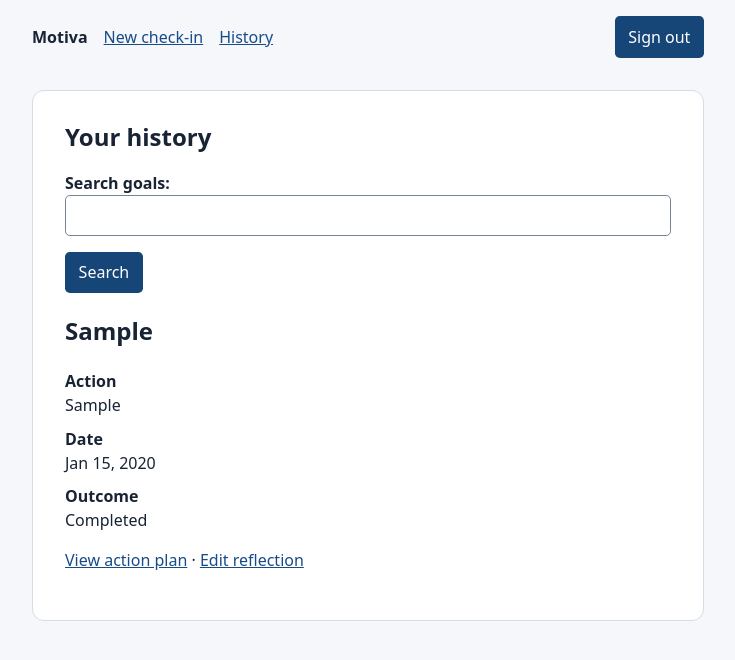
After one commit to lexxieliu/17_Motiva, a Django app: page /history/ in a window 1280 px wide. The commit adds this page. Shown: the top 660 px of the page, without its empty margins (272-1007 px from the left). Run offline with Django 5.2, Linux system fonts and the light colour scheme; a user stored in the database is signed in; tables that the repository leaves empty hold one stand-in row (values such as "Sample post").

Commit message:
Add reflection and history pages; add AI plan (README_AI.md)

```diff
--- a/config/urls.py
+++ b/config/urls.py
@@ -26,4 +26,5 @@ urlpatterns = [
     path("accounts/login/", LoginView.as_view(), name="login"),
     path("accounts/logout/", LogoutView.as_view(), name="logout"),
     path("", include("motiva.urls_checkins")),
+    path("", include("motiva.urls_reflections")),
 ]
--- /dev/null
+++ b/motiva/forms_reflections.py
@@ -0,0 +1,18 @@
+from django import forms
+
+from .models import Reflection
+
+
+class ReflectionForm(forms.ModelForm):
+    class Meta:
+        model = Reflection
+        fields = ("outcome", "notes")
+        labels = {"outcome": "How did it go?", "notes": "Notes (optional)"}
+        widgets = {
+            "outcome": forms.RadioSelect,
+            "notes": forms.Textarea(attrs={"rows": 3}),
+        }
+
+
+class HistorySearchForm(forms.Form):
+    q = forms.CharField(label="Search goals", required=False, max_length=200)
--- a/motiva/templates/base.html
+++ b/motiva/templates/base.html
@@ -27,6 +27,7 @@
     <strong>Motiva</strong>
     {% if user.is_authenticated %}
       <a href="{% url 'checkin_create' %}">New check-in</a>
+      <a href="{% url 'history_list' %}">History</a>
       <form method="post" action="{% url 'logout' %}">
         {% csrf_token %}
         <button type="submit">Sign out</button>
--- a/motiva/templates/motiva/checkin_detail.html
+++ b/motiva/templates/motiva/checkin_detail.html
@@ -16,5 +16,6 @@
     {{ form.as_p }}
     <button type="submit">Save action</button>
   </form>
+  <p><a href="{% url 'reflection_edit' checkin.pk %}">Reflect</a></p>
 </section>
 {% endblock %}
--- /dev/null
+++ b/motiva/templates/motiva/history_list.html
@@ -0,0 +1,33 @@
+{% extends "base.html" %}
+{% block title %}History | Motiva{% endblock %}
+{% block content %}
+<section>
+  <h1>Your history</h1>
+  {% if has_checkins %}
+    <form method="get" role="search">
+      {{ search_form.q.label_tag }}
+      {{ search_form.q }}
+      <p><button type="submit">Search</button>{% if query %} <a href="{% url 'history_list' %}">Clear search</a>{% endif %}</p>
+    </form>
+    {% for checkin in checkins %}
+      <article>
+        <h2>{{ checkin.goal }}</h2>
+        <dl>
+          <dt>Action</dt><dd>{{ checkin.next_action }}</dd>
+          <dt>Date</dt><dd>{{ checkin.created_at|date:"M j, Y" }}</dd>
+          <dt>Outcome</dt>
+          <dd>{% if checkin.reflection %}{{ checkin.reflection.get_outcome_display }}{% else %}No reflection yet{% endif %}</dd>
+        </dl>
+        <p>
+          <a href="{% url 'checkin_detail' checkin.pk %}">View action plan</a> ·
+          <a href="{% url 'reflection_edit' checkin.pk %}">{% if checkin.reflection %}Edit reflection{% else %}Reflect{% endif %}</a>
+        </p>
+      </article>
+    {% empty %}
+      <p>No check-ins match “{{ query }}”.</p>
+    {% endfor %}
+  {% else %}
+    <p>No check-ins yet. <a href="{% url 'checkin_create' %}">Start a check-in</a> to build your history.</p>
+  {% endif %}
+</section>
+{% endblock %}
--- /dev/null
+++ b/motiva/views_reflections.py
@@ -0,0 +1,39 @@
+from django.contrib.auth.decorators import login_required
+from django.shortcuts import get_object_or_404, redirect, render
+from django.views.decorators.http import require_http_methods
+
+from .forms_reflections import HistorySearchForm, ReflectionForm
+from .models import CheckIn, Reflection
+
+
+@login_required
+@require_http_methods(["GET", "POST"])
+def reflection_edit(request, pk):
+    checkin = get_object_or_404(CheckIn, pk=pk, owner=request.user)
+    reflection = Reflection.objects.filter(checkin=checkin).first()
+    form = ReflectionForm(request.POST if request.method == "POST" else None, instance=reflection)
+    if request.method == "POST" and form.is_valid():
+        reflection = form.save(commit=False)
+        reflection.checkin = checkin
+        reflection.save()
+        return redirect("history_list")
+    return render(request, "motiva/reflection_form.html", {"checkin": checkin, "form": form})
+
+
+@login_required
+@require_http_methods(["GET"])
+def history_list(request):
+    checkins = CheckIn.objects.filter(owner=request.user).select_related("reflection")
+    has_checkins = checkins.exists()
+    search_form = HistorySearchForm(request.GET)
+    query = ""
+    if search_form.is_valid():
+        query = search_form.cleaned_data["q"].strip()
+        if query:
+            checkins = checkins.filter(goal__icontains=query)
+    checkins = checkins.order_by("-created_at", "-pk")
+    return render(
+        request,
+        "motiva/history_list.html",
+        {"checkins": checkins, "has_checkins": has_checkins, "search_form": search_form, "query": query},
+    )
```
Also changed, not shown: motiva/templates/motiva/reflection_form.html (added, +17 -0 lines), motiva/urls_reflections.py (added, +9 -0 lines), README_AI.md (added).
